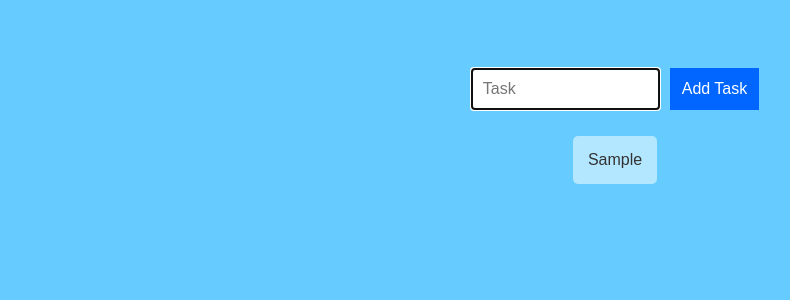
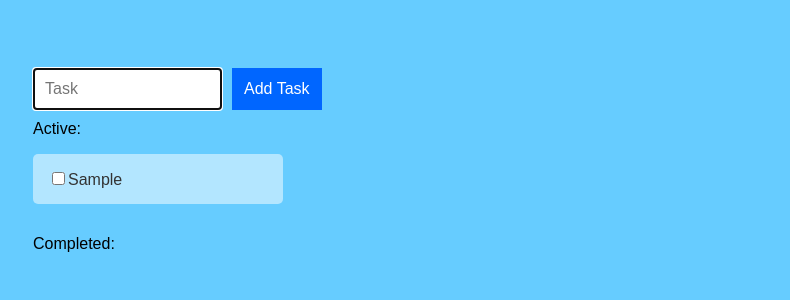
Before and after one commit to lubaochuan/react-todo, a React (Create React App) app: page / in a window 1280 px wide. Both pictures are taken after typing "Sample" into the empty fields and a click on the button "Add Task". Shown: the top 300 px of the page, without its empty margins (25-815 px from the left). Built offline with nearby package versions, Linux system fonts and the light colour scheme.

Commit message:
add toggle completed

```diff
--- a/src/App.js
+++ b/src/App.js
@@ -8,15 +8,30 @@ class App extends Component {
     super()
     this.state = {
       items: [],
-      currentItem: {text:'', key:''},
+      currentItem: {text: '', key: '', completed: false},
     }
   }
 
   inputElement = React.createRef()
 
   handleInput = event => {
+    const new_current =
+      {text: event.target.value, key: Date.now(), completed: false}
+    console.log("new current: ")
+    console.log(new_current)
     this.setState({
-      currentItem: {text:event.target.value, key: Date.now()}
+      currentItem: new_current
+    })
+  }
+
+  toggleComplete = key => {
+    const updatedItems =
+      this.state.items.map(item => {
+        return item.key === key? {...item, completed: !item.completed}:item
+      })
+    this.setState({
+      items: updatedItems,
+      currentItem: {text: '', key: '', completed: false},
     })
   }
 
@@ -44,13 +59,23 @@ class App extends Component {
 
   render() {
     return (
-      <div className="App">
+      <div className="todoListMain">
         <TodoList
           addItem={this.addItem}
           inputElement={this.inputElement}
           handleInput={this.handleInput}
           currentItem={this.state.currentItem} />
-        <TodoItems entries={this.state.items} deleteItem={this.deleteItem}/>
+        <TodoItems
+          title={"Active:"}
+          entries={this.state.items}
+          showComplete={false}
+          toggleComplete={this.toggleComplete}/>
+        <TodoItems
+          title={"Completed:"}
+          entries={this.state.items}
+          deleteItem={this.deleteItem}
+          showComplete={true}
+          toggleComplete={this.toggleComplete}/>
       </div>
     )
   }
--- a/src/TodoItems.js
+++ b/src/TodoItems.js
@@ -3,15 +3,28 @@ import React, { Component } from 'react'
 class TodoItems extends Component {
   createTasks = (item) => {
     return (
-      <li key={item.key}
-        onClick={() => this.props.deleteItem(item.key)}>{item.text}</li>)
+      <li key={item.key}>
+        <input type="checkbox"
+          checked={item.completed}
+          onChange={()=>this.props.toggleComplete(item.key)}/>
+        {item.text}</li>)
   }
 
   render() {
     const todoEntries = this.props.entries
-    const listItems = todoEntries.map(this.createTasks)
-
-    return <ul className="theList">{listItems}</ul>
+    console.log(todoEntries)
+    let listItems
+    if(this.props.showComplete){
+      listItems = todoEntries.filter(item => item.completed).map(this.createTasks)
+    }else{
+      listItems = todoEntries.filter(item => !item.completed).map(this.createTasks)
+    }
+    return (
+      <div>
+      <label>{this.props.title}</label><br />
+      <ul className="theList">{listItems}</ul>
+      </div>
+    )
   }
 }
 
--- a/src/TodoList.js
+++ b/src/TodoList.js
@@ -6,6 +6,7 @@ class TodoList extends Component {
   }
 
   render() {
+    console.log("TodoList render() called.")
     return (
       <div className="todoListMain">
         <div className="header">
```
Also changed, not shown: 1 other file (tests, documents, lock files or other folders).
